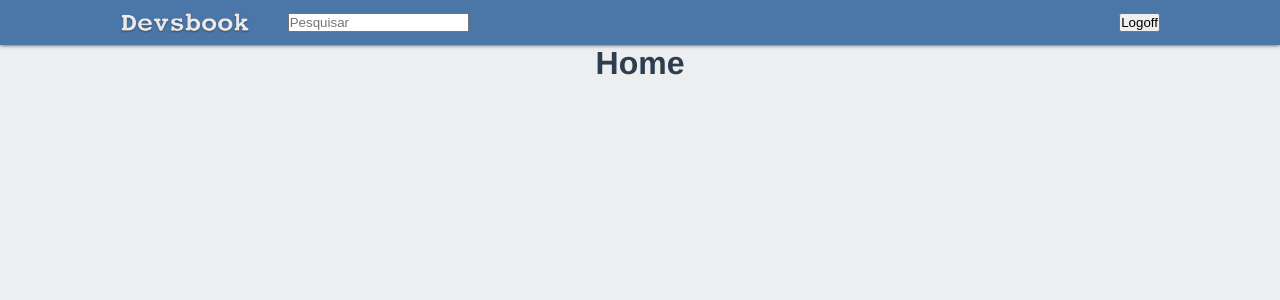
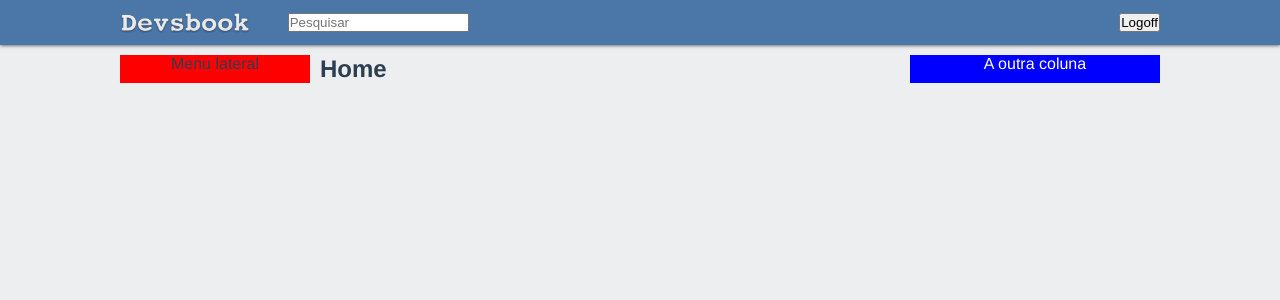
Before and after one commit to renatoalmeida49/novaesbook, a Vue app: page / in a window 1280 px wide. Shown: the top 300 px of the page. Built offline with nearby package versions, Linux system fonts and the light colour scheme; sample sign-in values are in the browser's storage.

Commit message:
feat(TheLayout.vue): aside and column added

```diff
--- a/src/views/pages/TheLayout.vue
+++ b/src/views/pages/TheLayout.vue
@@ -2,21 +2,47 @@
 <div>
     <TheHeader />
 
-    <router-view></router-view>
+    <section id="content">
+        <TheAside />
+
+        <div class="view">
+            <router-view></router-view>
+        </div>
+
+        <TheColumn />
+    </section>
 </div>
 </template>
 
 <script>
 import TheHeader from "@/views/layout/TheHeader"
+import TheAside from "@/views/layout/TheAside"
+import TheColumn from "@/views/layout/TheColumn"
 
 export default {
     name: "TheLayout",
     components: {
-        TheHeader
+        TheHeader,
+        TheAside,
+        TheColumn
     }
 }
 </script>
 
-<style>
+<style lang="scss" scoped>
+#content {
+    display: flex;
+    height: inherit;
+    max-width: 1040px;
+    margin: auto;
+    justify-content: space-between;
+    gap: 10px;
+    margin-top: 10px;
 
+    .view {
+        display: flex;
+        flex: 1;
+        width: 100%;
+    }
+}
 </style>
```
